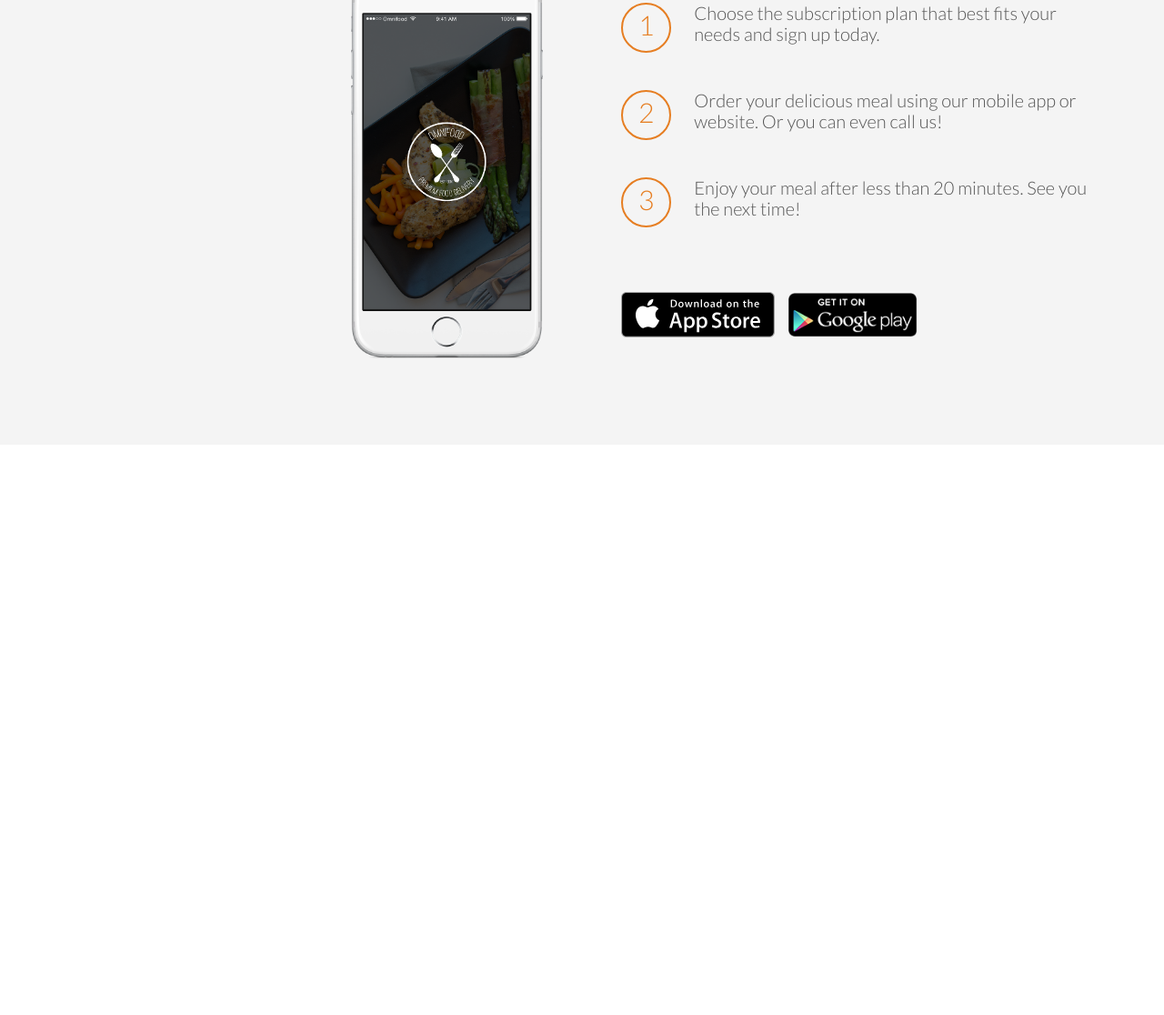
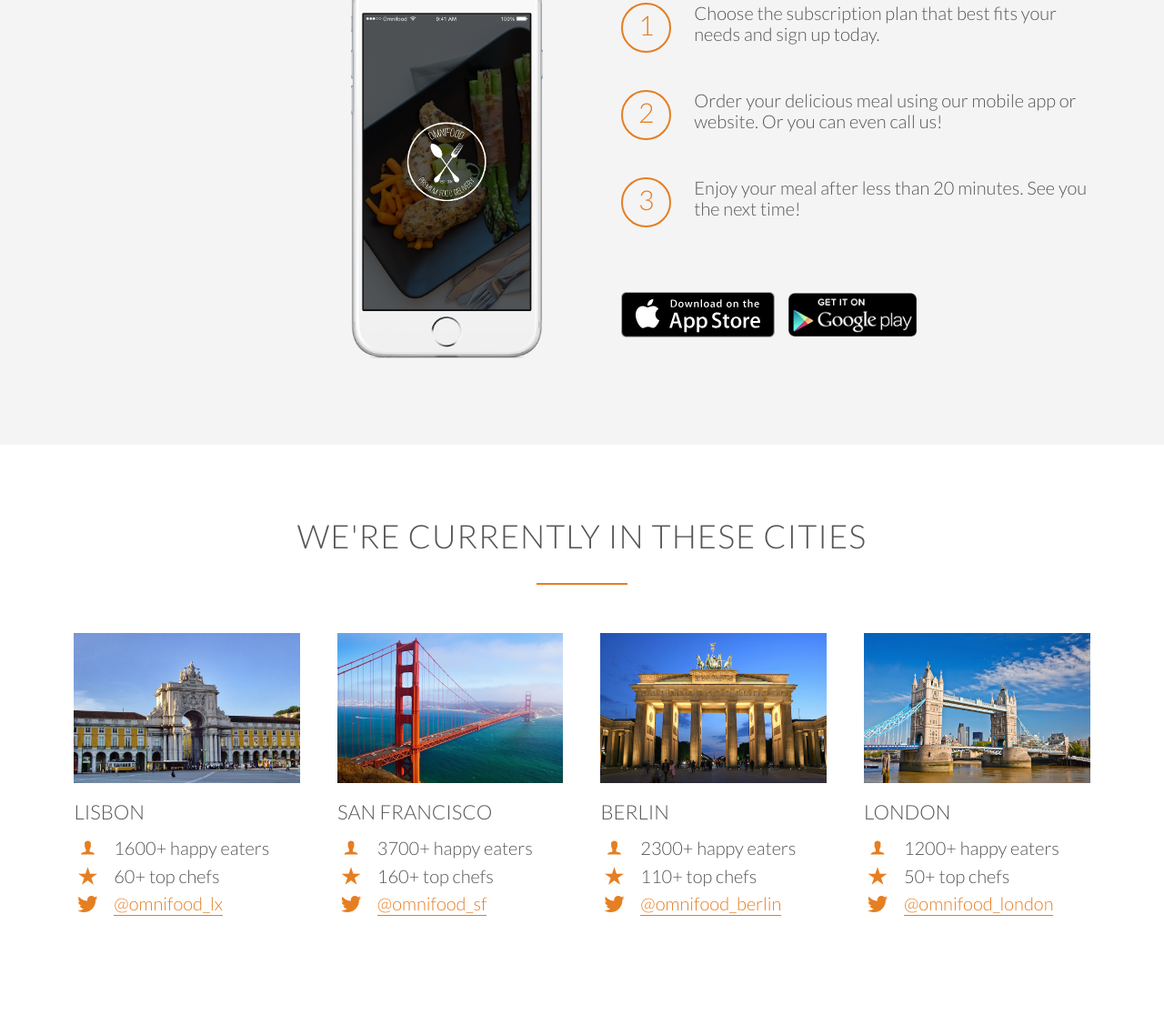
Before and after one commit to ramonsales/omnifood-project, a plain HTML site: page index.html in a window 1280 px wide. Shown: the part 2249-3365 px from the top of the page at 91% size. Before the commit the page ends 2738 px from the top, so only its background shows below. Drawn offline with Linux system fonts and the light colour scheme; files whose address does not match are found by name.

Commit message:
Add the Omnifood Cities section

```diff
--- a/index.html
+++ b/index.html
@@ -143,7 +143,78 @@
                     <a href="#" class="btn-app"><img src="resources/img/download-app.svg" alt="App Store Button"></a>
                     <a href="#" class="btn-app"><img src="resources/img/download-app-android.png" alt="Play Store Button"></a>
                 </div>
+            </div>
+        </section>
 
+        <section class="section-cities">
+            <div class="row">
+                <h2>We're currently in these cities</h2>
+            </div>
+            <div class="row">
+                <div class="col span-1-of-4 box">
+                    <img src="resources/img/lisbon-3.jpg" alt="Lisbon">
+                    <h3>Lisbon</h3>
+                    <div class="city-feature">
+                        <i class="ion-ios-person icon-small"></i>
+                        1600+ happy eaters
+                    </div>
+                    <div class="city-feature">
+                        <i class="ion-ios-star icon-small"></i>
+                        60+ top chefs
+                    </div>
+                    <div class="city-feature">
+                        <i class="ion-social-twitter icon-small"></i>
+                        <a href="#">@omnifood_lx</a>
+                    </div>
+                </div>
+                <div class="col span-1-of-4 box">
+                    <img src="resources/img/san-francisco.jpg" alt="San Francisco">
+                    <h3>San Francisco</h3>
+                    <div class="city-feature">
+                        <i class="ion-ios-person icon-small"></i>
+                        3700+ happy eaters
+                    </div>
+                    <div class="city-feature">
+                        <i class="ion-ios-star icon-small"></i>
+                        160+ top chefs
+                    </div>
+                    <div class="city-feature">
+                        <i class="ion-social-twitter icon-small"></i>
+                        <a href="#">@omnifood_sf</a>
+                    </div>
+                </div>
+                <div class="col span-1-of-4 box">
+                    <img src="resources/img/berlin.jpg" alt="Berlin">
+                    <h3>Berlin</h3>
+                    <div class="city-feature">
+                        <i class="ion-ios-person icon-small"></i>
+                        2300+ happy eaters
+                    </div>
+                    <div class="city-feature">
+                        <i class="ion-ios-star icon-small"></i>
+                        110+ top chefs
+                    </div>
+                    <div class="city-feature">
+                        <i class="ion-social-twitter icon-small"></i>
+                        <a href="#">@omnifood_berlin</a>
+                    </div>
+                </div>
+                <div class="col span-1-of-4 box">
+                    <img src="resources/img/london.jpg" alt="London">
+                    <h3>London</h3>
+                    <div class="city-feature">
+                        <i class="ion-ios-person icon-small"></i>
+                        1200+ happy eaters
+                    </div>
+                    <div class="city-feature">
+                        <i class="ion-ios-star icon-small"></i>
+                        50+ top chefs
+                    </div>
+                    <div class="city-feature">
+                        <i class="ion-social-twitter icon-small"></i>
+                        <a href="#">@omnifood_london</a>
+                    </div>
+                </div>
             </div>
         </section>
     </body>
--- a/resources/css/style.css
+++ b/resources/css/style.css
@@ -58,6 +58,20 @@ section {
     margin-bottom: 10px;
 }
 
+.icon-small {
+    display: inline-block;
+    width: 30px;
+    text-align: center;
+    color: #e67e22;
+    font-size: 120%;
+    margin-right: 10px;
+
+    /* secrets to align icons and text */
+    line-height: 120%;
+    vertical-align: middle;
+    margin-top: -5px;
+}
+
 /* ----- HEADINGS ----- */
 h1,
 h2,
@@ -103,6 +117,22 @@ h2:after {
     line-height: 145%;
     width: 70%;
     margin-left: 15%;
+}
+
+/* ----- LINKS ----- */
+a:link,
+a:visited {
+    color: #e67e22;
+    text-decoration: none;
+    padding-bottom: 1px;
+    border-bottom: 1px solid #e67e22;
+    transition: border-bottom 0.2s, color 0.2s;
+}
+
+a:hover,
+a:active {
+    color: #555;
+    border-bottom: 1px solid transparent;
 }
 
 /* ----- BUTTONS ----- */
@@ -291,8 +321,27 @@ header {
     margin-right: 25px;
 }
 
+.btn-app:link,
+.btn-app:visited {
+    border: 0;
+}
+
 .btn-app img{
     height: 50px;
     width: auto;
     margin-right: 10px;
 }
+
+/* ------------------------------------------------------------ */
+/* CITIES */
+/* ------------------------------------------------------------ */
+
+.box img {
+    width: 100%;
+    height: auto;
+    margin-bottom: 15px;
+}
+
+.city-feature {
+    margin-bottom: 5px;
+}
```
